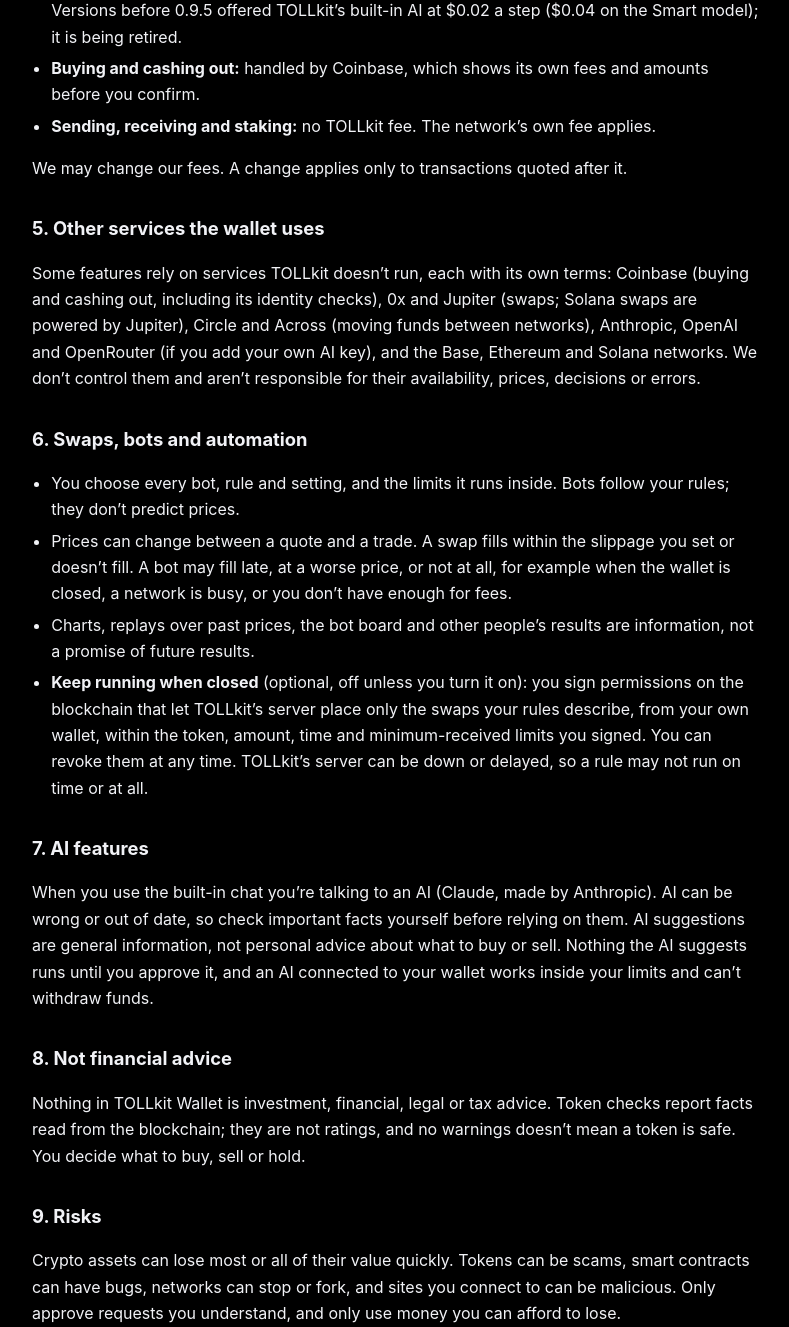
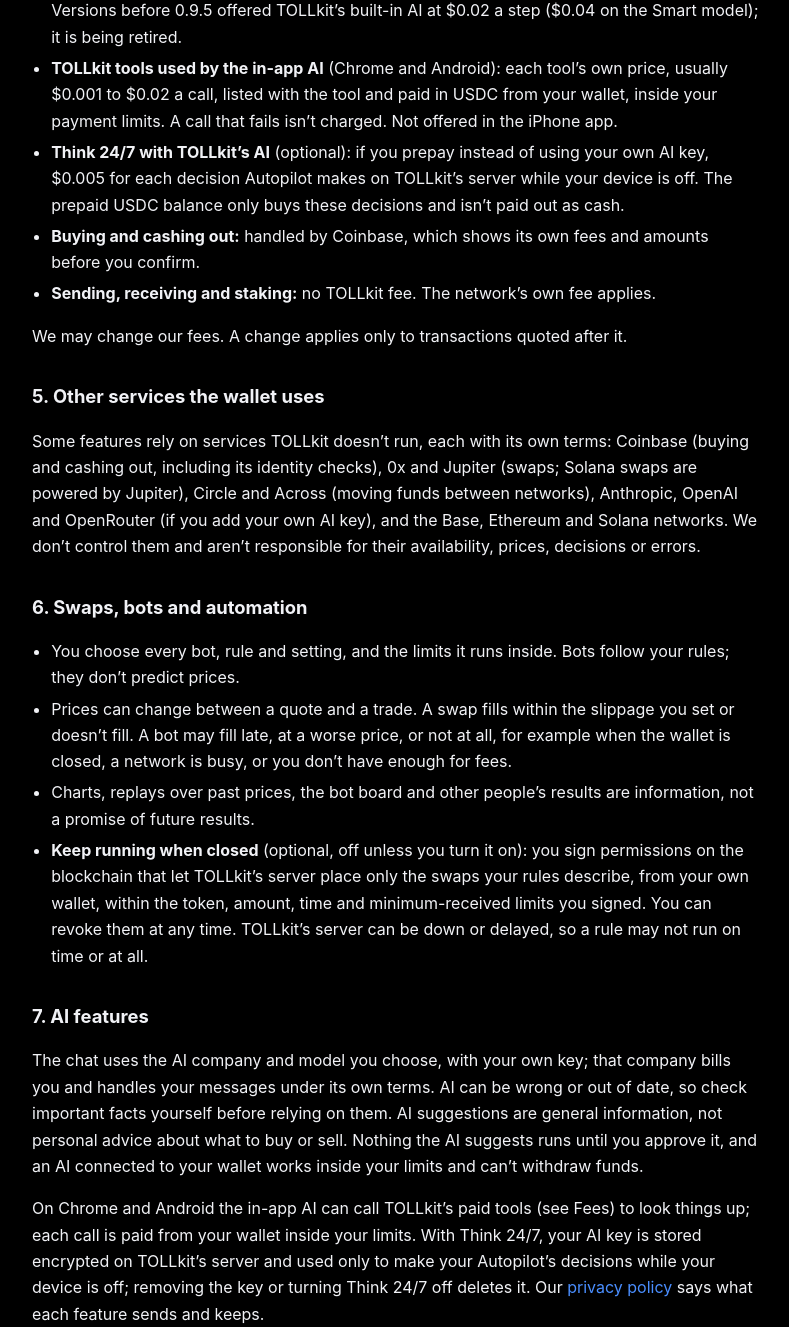
Before and after one commit to UltraStarz/tollkit-dev, a plain HTML site: page wallet/terms.html in a window 1280 px wide. Shown: the part 1473-2800 px from the top of the page, without its empty margins (244-1033 px from the left). Drawn offline with Linux system fonts and the light colour scheme.

Commit message:
Wallet terms (Nov 17): fees for TOLLkit tools used by the in-app AI and for Think 24/7 prepaid decisions; AI section covers own-key chat, paid tools on Chrome/Android and Think 24/7's stored key
Co-Authored-By: Claude Opus 5.5 <noreply@anthropic.com>

```diff
--- a/wallet/terms.html
+++ b/wallet/terms.html
@@ -35,7 +35,7 @@
 <main class="container">
 <header class="head">
   <h1>TOLLkit Wallet terms of service</h1>
-  <p class="lede">For the TOLLkit Wallet browser extension and apps. Effective November 11, 2026.</p>
+  <p class="lede">For the TOLLkit Wallet browser extension and apps. Effective November 17, 2026.</p>
 </header>
 
 <div class="card">
@@ -63,6 +63,8 @@
   <li><strong>Bot trades:</strong> 0.1% for trades placed by the wallet&rsquo;s bots and rules, including trades made by Run 24/7, included in the quote. A trade Run 24/7 makes on Solana pays 0.1% or the network fee TOLLkit pays to send that trade, whichever is greater, and never more than 0.5%; trades too small to cover it are not made by Run 24/7. App versions released before November 11, 2026 charge 0.25% on trades their Grid, Infinity grid and Smart DCA bots place while the app is open, and 0.5% on their other bot trades, until the app is updated.</li>
   <li><strong>Moving USDC or ETH between networks:</strong> 0.25%, plus the bridge&rsquo;s own fee.</li>
   <li><strong>Your own AI:</strong> no TOLLkit fee. The AI company you pick bills you under its own terms. Versions before 0.9.5 offered TOLLkit&rsquo;s built-in AI at $0.02 a step ($0.04 on the Smart model); it is being retired.</li>
+  <li><strong>TOLLkit tools used by the in-app AI</strong> (Chrome and Android): each tool&rsquo;s own price, usually $0.001 to $0.02 a call, listed with the tool and paid in USDC from your wallet, inside your payment limits. A call that fails isn&rsquo;t charged. Not offered in the iPhone app.</li>
+  <li><strong>Think 24/7 with TOLLkit&rsquo;s AI</strong> (optional): if you prepay instead of using your own AI key, $0.005 for each decision Autopilot makes on TOLLkit&rsquo;s server while your device is off. The prepaid USDC balance only buys these decisions and isn&rsquo;t paid out as cash.</li>
   <li><strong>Buying and cashing out:</strong> handled by Coinbase, which shows its own fees and amounts before you confirm.</li>
   <li><strong>Sending, receiving and staking:</strong> no TOLLkit fee. The network&rsquo;s own fee applies.</li>
 </ul>
@@ -80,7 +82,8 @@
 </ul>
 
 <h2>7. AI features</h2>
-<p>When you use the built-in chat you&rsquo;re talking to an AI (Claude, made by Anthropic). AI can be wrong or out of date, so check important facts yourself before relying on them. AI suggestions are general information, not personal advice about what to buy or sell. Nothing the AI suggests runs until you approve it, and an AI connected to your wallet works inside your limits and can&rsquo;t withdraw funds.</p>
+<p>The chat uses the AI company and model you choose, with your own key; that company bills you and handles your messages under its own terms. AI can be wrong or out of date, so check important facts yourself before relying on them. AI suggestions are general information, not personal advice about what to buy or sell. Nothing the AI suggests runs until you approve it, and an AI connected to your wallet works inside your limits and can&rsquo;t withdraw funds.</p>
+<p>On Chrome and Android the in-app AI can call TOLLkit&rsquo;s paid tools (see Fees) to look things up; each call is paid from your wallet inside your limits. With Think 24/7, your AI key is stored encrypted on TOLLkit&rsquo;s server and used only to make your Autopilot&rsquo;s decisions while your device is off; removing the key or turning Think 24/7 off deletes it. Our <a href="/wallet/privacy">privacy policy</a> says what each feature sends and keeps.</p>
 
 <h2>8. Not financial advice</h2>
 <p>Nothing in TOLLkit Wallet is investment, financial, legal or tax advice. Token checks report facts read from the blockchain; they are not ratings, and no warnings doesn&rsquo;t mean a token is safe. You decide what to buy, sell or hold.</p>
```
